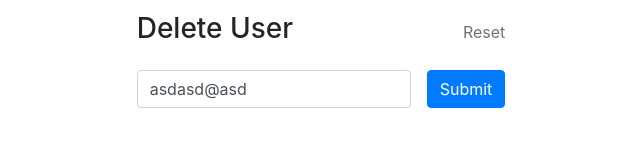
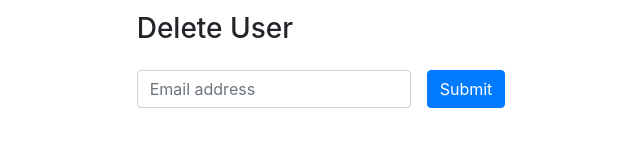
Before and after one commit to bencePal/user-delete-app, a React (Create React App) app: page / in a window 1280 px wide. Shown: the part 128-288 px from the top of the page, without its empty margins (319-959 px from the left). Built offline with nearby package versions, Linux system fonts and the light colour scheme.

Commit message:
Remove dummy email address

```diff
--- a/src/components/DeleteForm.jsx
+++ b/src/components/DeleteForm.jsx
@@ -5,7 +5,7 @@ class DeleteForm extends React.Component {
     constructor(props) {
         super(props);
         this.state = {
-            email: 'asdasd@asd',
+            email: '',
             placeholder: 'Email address',
             loading: false,
             statusOne: {
```
